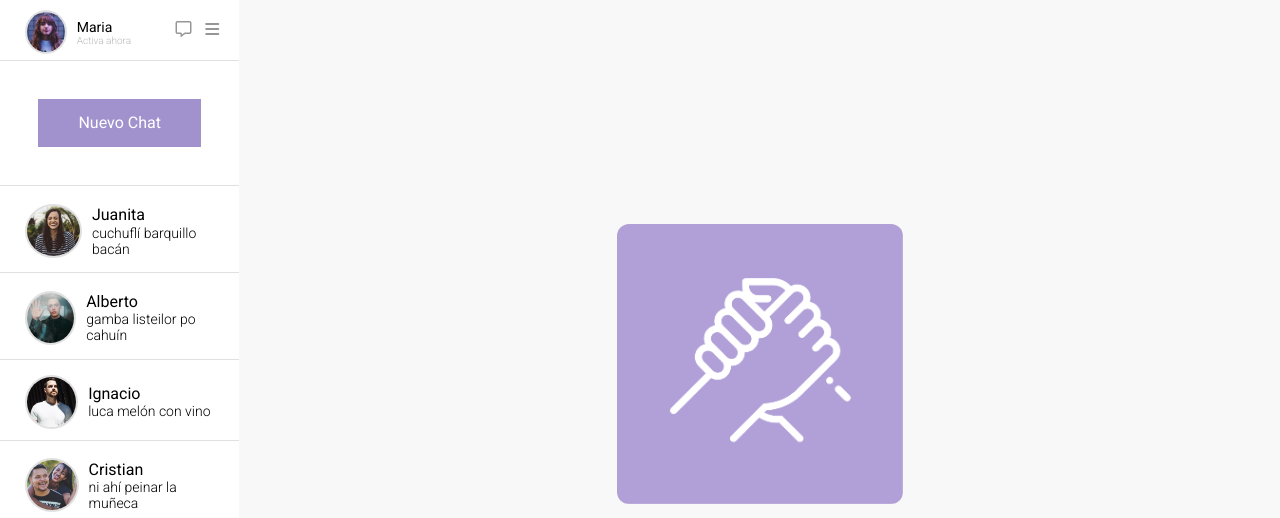
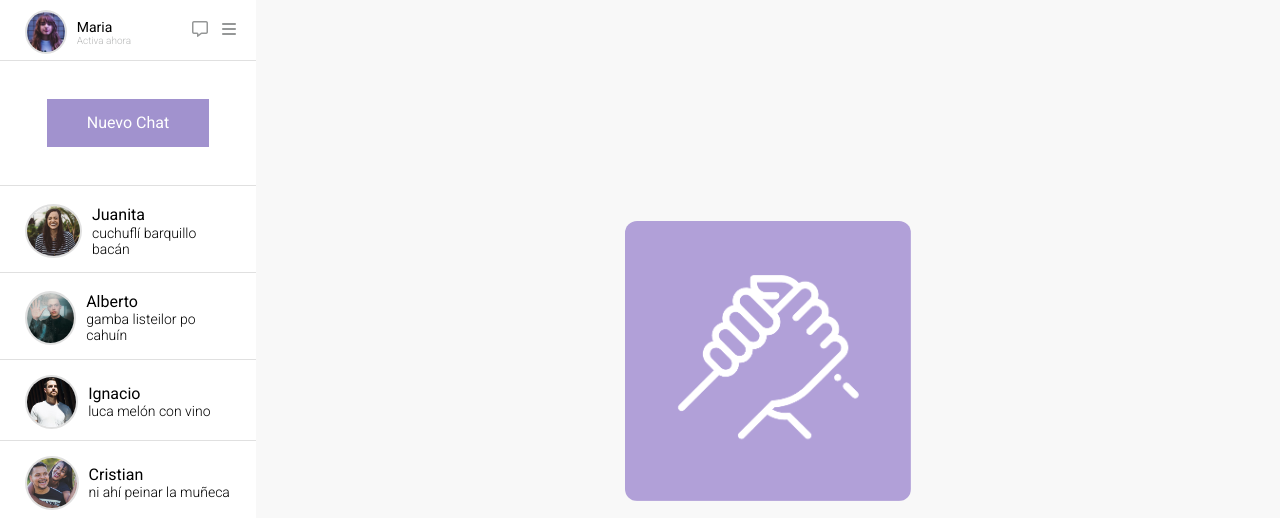
Before and after one commit to ConsuAng/desafio-css-avanzado, a plain HTML site: page index.html in a window 1280 px wide. Shown: the top 518 px of the page. Drawn offline with Linux system fonts and the light colour scheme.

Commit message:
feat: new aside width

```diff
--- a/assets/css/style.css
+++ b/assets/css/style.css
@@ -9,7 +9,7 @@ body {
 }
 
 aside {
-  width: 23%;
+  width: 25%;
 }
 
 .top-row {
```
